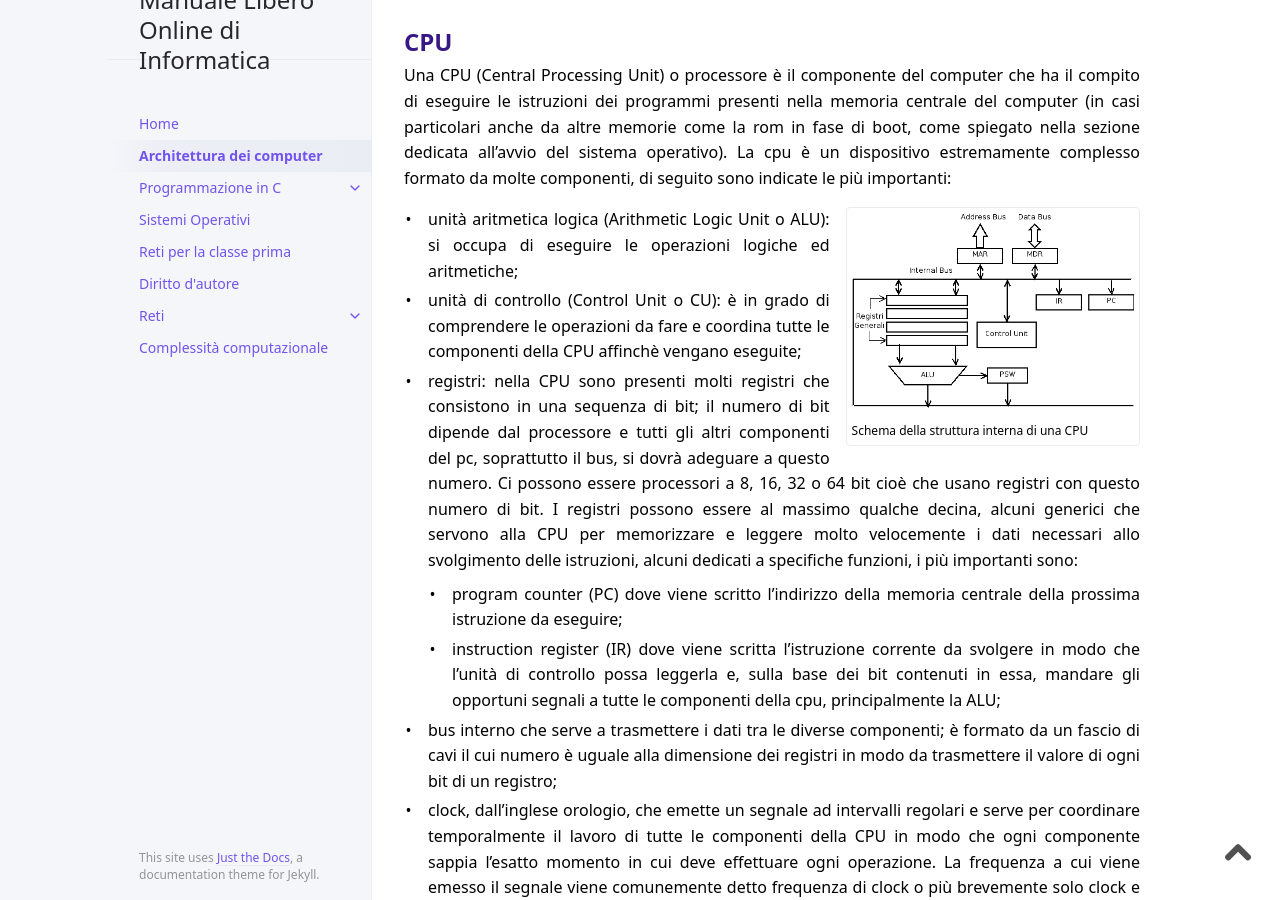
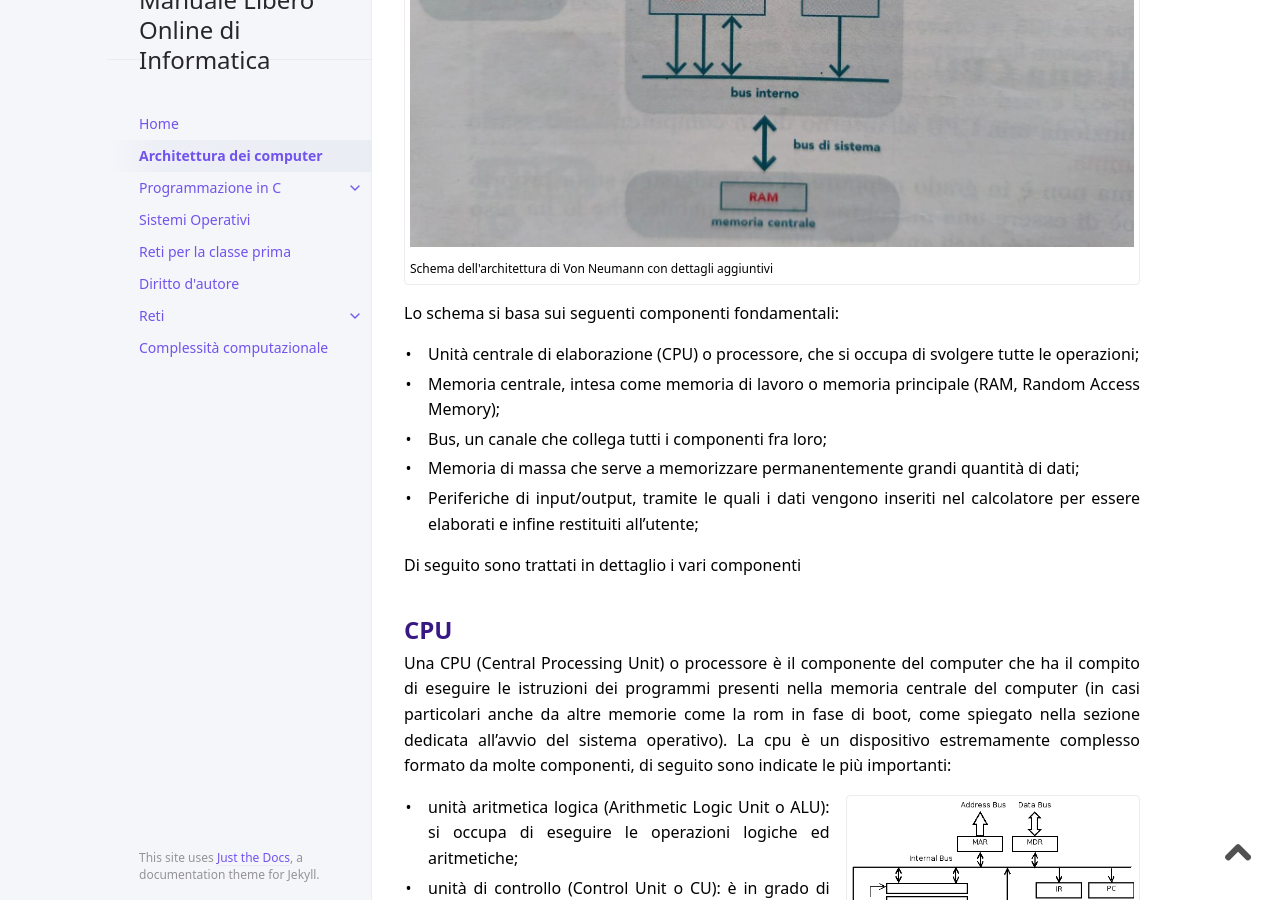
Before and after one commit to 4chi11e/manuale-libero-online-di-informatica, a Jekyll site: the page built from docs/architettura.md, in a window 1280 px wide and 900 px high, scrolled down 2066 px. Built offline with Jekyll 4.4.1, drawn with Linux system fonts in a browser that asks for light colours.

Commit message:
schema von neuman da rifare

```diff
--- a/docs/architettura.md
+++ b/docs/architettura.md
@@ -38,6 +38,22 @@ Negli anni '40 del novecento diversi scienziati hanno ideato dei dispositivi ele
 Turing è considerato uno dei più grandi matematici moderni e uno dei più importanti teorici dell'informatica. Turing è forse lo scenziato che maggiormante ha contribuito allo sviluppo della teoria della computazione e elemento fondamentale di tale teoria è il modello di computer da lui ideato detto comunemente "macchina di Turing".
 
 Nonostante l'importanza che ricopre questo modello di computer, i computer moderni si basano su un'architettura differente ideata dal matematico e informatico ungherese John von Neumann (leggi *fon noiman*). La maggior parte dei primissimi computer costruiti verso la fine degli anni '40 è basata sull'architettura di Von Neumann.
+
+<!-- thumbnail -->
+<div class="thumbnail--w100 mt-4 mb-4">
+  <img src="{{site.baseurl}}/assets/images/architettura/schema-von-neumann.jpg" class="modal__opener" aprire="#schema-von-neumann">
+  <p>Schema dell'architettura di Von Neumann con dettagli aggiuntivi</p>
+</div>
+<!-- modal -->
+<div id="schema-cpu" class="modal">
+  <div class="modal__content">
+    <span class="modal__closer modal__closer--topright" chiudere="#schema-von-neumann">&times;</span>
+    <div class="modal__content__img-container">
+      <img src="{{site.baseurl}}/assets/images/architettura/schema-von-neumann.jpg">
+    </div>
+    <p>Schema dell'architettura di Von Neumann con dettagli aggiuntivi</p>
+  </div>
+</div>
 
 Lo schema si basa sui seguenti componenti fondamentali:
 
```
Also changed, not shown: assets/images/architettura/schema-von-neumann.jpg (added).
